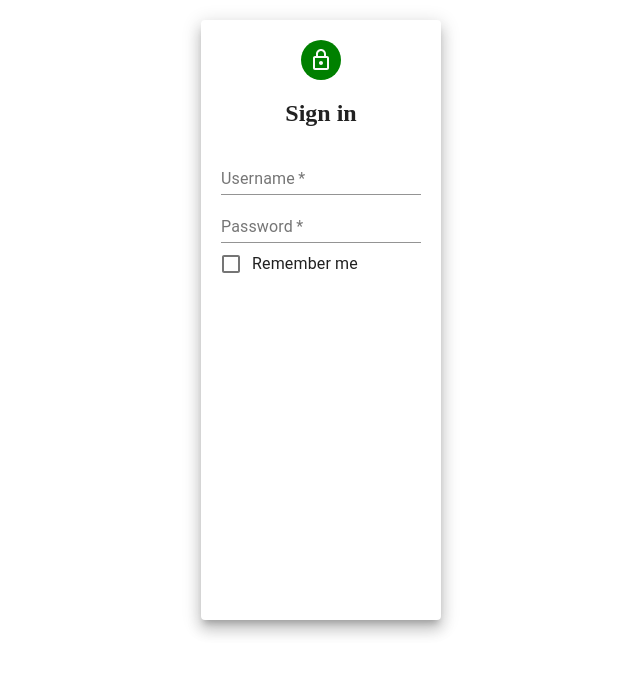
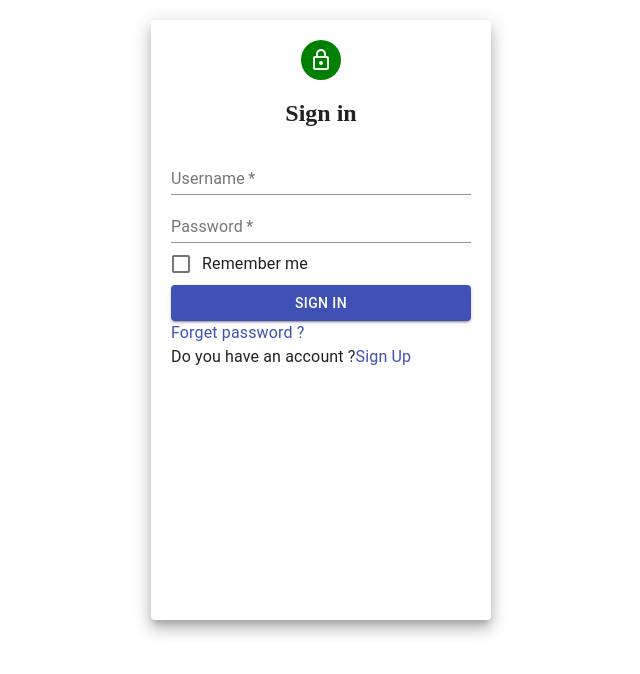
Before and after one commit to pluto123/login_form, a React (Create React App) app: page / in a window 1280 px wide. Shown: the top 674 px of the page, without its empty margins (319-959 px from the left). Built offline with nearby package versions, Linux system fonts and the light colour scheme.

Commit message:
submit button and hyperlink for forget password and sign up

```diff
--- a/src/components/Login/index.js
+++ b/src/components/Login/index.js
@@ -1,11 +1,11 @@
-import { Grid, Paper, Avatar, TextField, Checkbox, FormControlLabel } from '@material-ui/core'
+import { Grid, Paper, Avatar, TextField, Checkbox, FormControlLabel, Button, Link, Typography } from '@material-ui/core'
 import LockOutlinedIcon from '@material-ui/icons/LockOutlined';
 
 const Login=()=>{
     const paperStyle = {
         padding: 20,
         height: '70vh',
-        width: 200,
+        width: 300,
         margin: '20px auto'
     }
     const avatarStyle = {
@@ -32,6 +32,17 @@ const Login=()=>{
                     }
                     label="Remember me"
                 />
+                <Button type='submit' color='primary' fullWidth variant='contained'>Sign in</Button>
+                <Typography >
+                    <Link href="#">
+                        Forget password ?
+                    </Link>
+                </Typography>
+                <Typography > Do you have an account ?
+                    <Link href="#">
+                        Sign Up
+                    </Link>
+                </Typography>
             </Paper>
         </Grid>
     )
```
